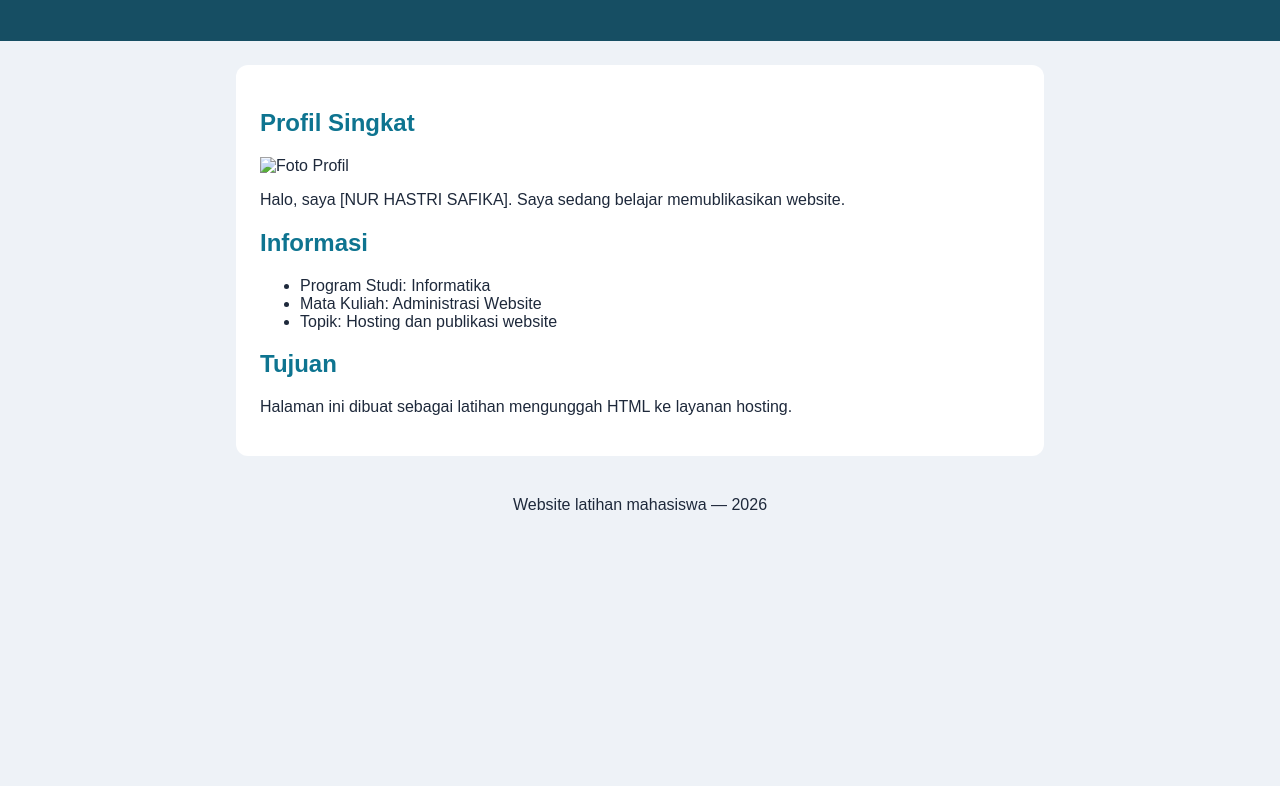
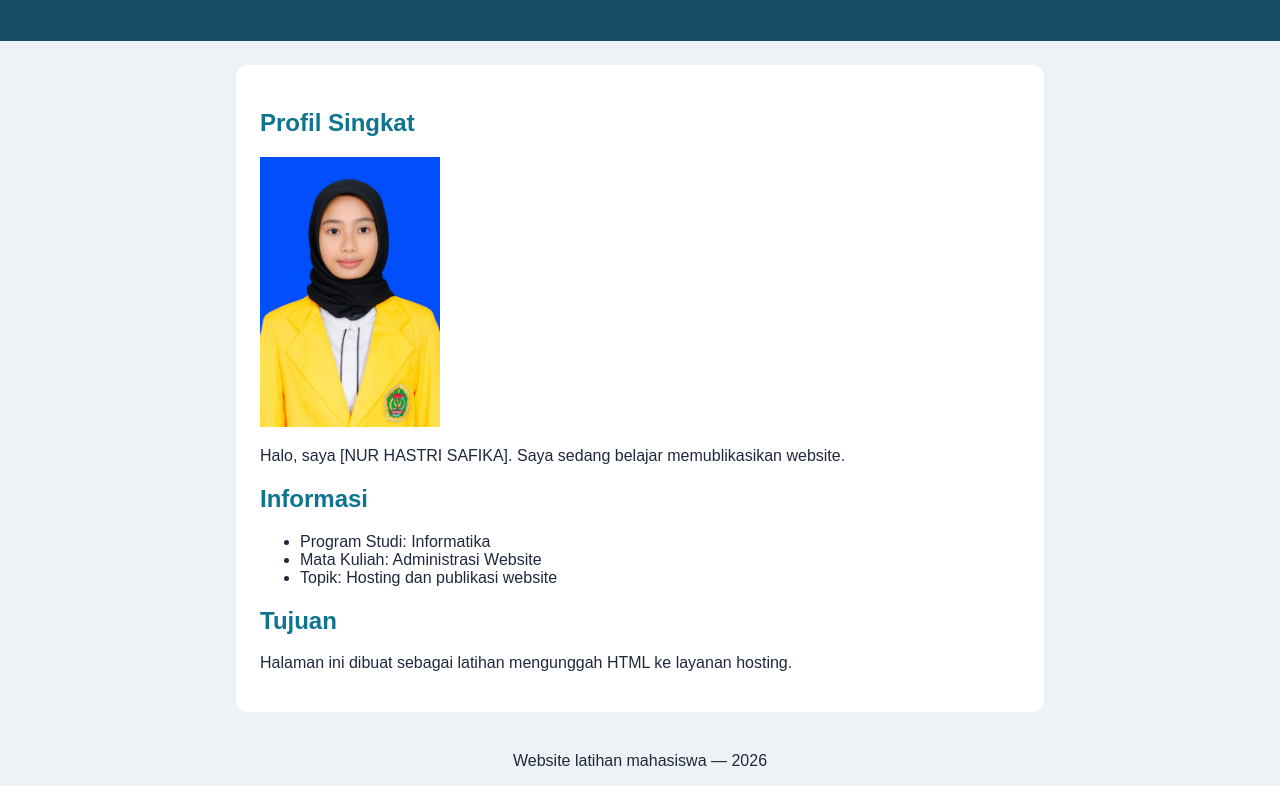
Before and after one commit to astriadit75-make/Administrasi-website, a plain HTML site: page index.html in a window 1280 px wide. Shown: the part 129-915 px from the top of the page. Before the commit the page ends 800 px from the top, so only its background shows below. Drawn offline with Linux system fonts and the light colour scheme.

Commit message:
Update index.html

```diff
--- a/index.html
+++ b/index.html
@@ -19,7 +19,7 @@
   </header>
   <main>
     <h2>Profil Singkat</h2>
-    <img src="aci.jpg" alt="Foto Profil" width="180">
+    <img src="asci.jpg" alt="Foto Profil" width="180">
     <p>Halo, saya [NUR HASTRI SAFIKA]. Saya sedang belajar memublikasikan website.</p>
     <h2>Informasi</h2>
     <ul>
```
